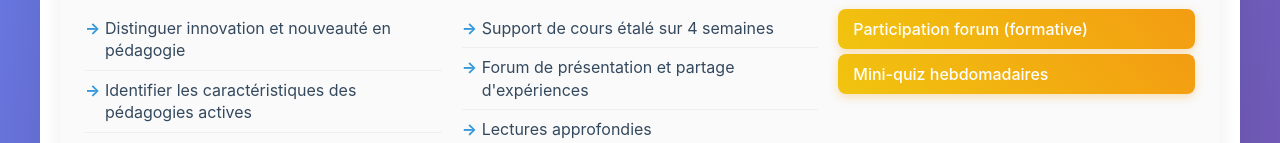
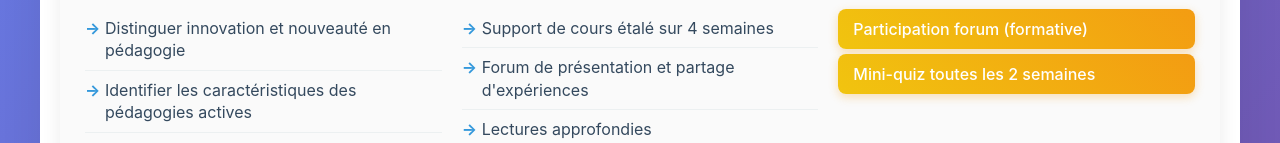
Before and after one commit to Rochikh/matriceipm25, a plain HTML site: page index.html in a window 1280 px wide. Shown: the part 354-497 px from the top of the page. Drawn offline with Linux system fonts and the light colour scheme.

Commit message:
Update index.html

```diff
--- a/index.html
+++ b/index.html
@@ -316,7 +316,7 @@
                     <div class="content-section">
                         <h3>📊 Évaluations</h3>
                         <div class="evaluation-item">Participation forum (formative)</div>
-                        <div class="evaluation-item">Mini-quiz hebdomadaires</div>
+                        <div class="evaluation-item">Mini-quiz toutes les 2 semaines</div>
                     </div>
                 </div>
             </div>
```
